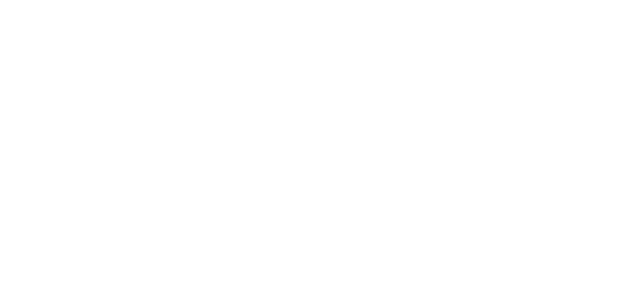
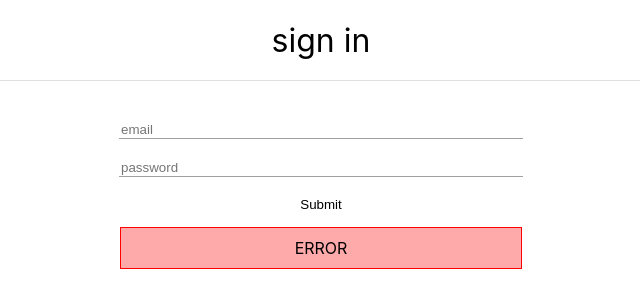
Before and after one commit to fighterjetj/HOTHX, a React (Create React App) app: page /SignupPage in a window 1280 px wide. Before the commit this address had no page. Shown: the top 308 px of the page, without its empty margins (319-959 px from the left). Built offline with nearby package versions, Linux system fonts and the light colour scheme.

Commit message:
added signup page

```diff
--- a/src/App.js
+++ b/src/App.js
@@ -4,6 +4,7 @@
 import UploadPage from './pages/UploadPage';
 import ComparePage from './pages/ComparePage';
 import ShowRankingPage from './pages/ShowRankingPage';
+import SignupPage from './pages/SignupPage';
 
 import './App.css';
 import { BrowserRouter as Router, Route, Routes } from "react-router-dom";
@@ -19,6 +20,7 @@
                 <Route path="/UploadPage" element={<UploadPage />}/>
                 <Route path="/ComparePage" element={<ComparePage />}/>
                 <Route path="/ShowRankingPage" element={<ShowRankingPage />}/>
+                <Route path="/SignupPage" element={<SignupPage />}/>
             </Routes>
         </div>
     </Router>
--- /dev/null
+++ b/src/pages/SignupPage.js
@@ -0,0 +1,55 @@
+import './signin.css'
+import '../components/general.css'
+import React, { useState } from 'react';
+
+function SignupPage() {
+    const [errmsg, setErrmsg] = useState("ERROR");
+    const [formData, setFormData]  = useState({
+        name: "",
+        email: "",
+        password: "",
+        confirm: ""
+    });
+
+    function handleChange(event) {
+        const {name, value, type} = event.target;
+        setFormData(prevFormData => {
+            return {
+                ...prevFormData,
+                [name]: value
+            }
+        })
+    }
+
+    function handleSubmit(event) {
+        console.log(formData);
+    }
+
+    return (
+        <div>
+            <h1 className="homepageTitle">sign in</h1>
+            <div className="formholder">
+                <form className="form" onSubmit={handleSubmit}>
+                    <input
+                        className='input'
+                        type="text"
+                        placeholder="email"
+                        name="email"
+                        onChange={handleChange}
+                    />
+                    <input
+                        className='input'
+                        type="password"
+                        placeholder="password"
+                        name="password"
+                        onChange={handleChange}
+                    />
+                <button className="submitbutton">Submit</button>
+                </form>
+            </div>
+            {errmsg && <div className="error">{errmsg}</div>}
+        </div>
+    )
+}
+
+export default SignupPage;
--- a/src/pages/UploadPage.js
+++ b/src/pages/UploadPage.js
@@ -9,10 +9,7 @@
     function onFileUpload(e) {
         setUploadedImgs( (last) =>
             {return [...last, [e.target.files[0], ""]]}
-            // {return [...last, e.target.files[0]]}
         );
-        console.log(uploadedImgs)
-
     }
 
     function handleChange(event, idx) {
```
